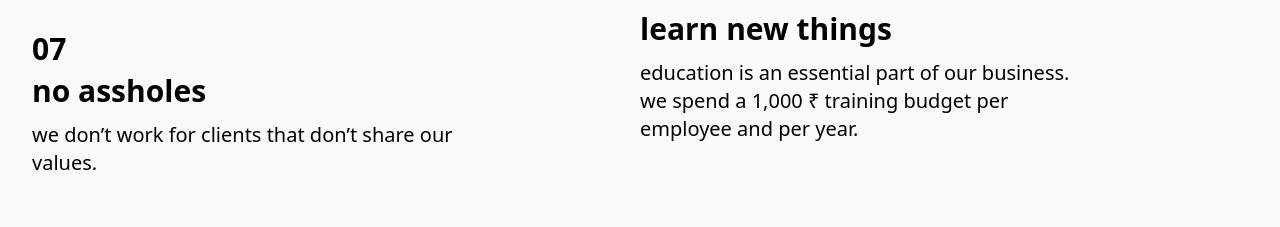
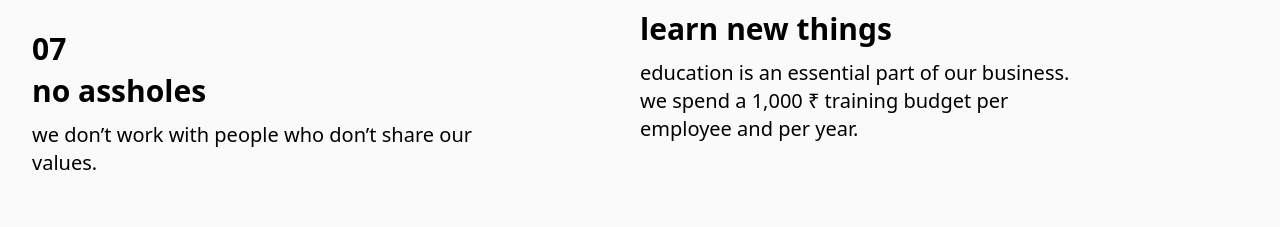
Before and after one commit to DunoLabs/dunolabs-website, a Next.js app: page /people in a window 1280 px wide. Shown: the part 2723-2950 px from the top of the page. Built offline with nearby package versions, Linux system fonts and the light colour scheme.

Commit message:
fix: copy fix for people page

```diff
--- a/app/people/page.tsx
+++ b/app/people/page.tsx
@@ -61,7 +61,7 @@ const CardData: CardProps[] = [
   {
     id: '07',
     title: 'No assholes',
-    description: 'We don’t work for clients that don’t share our values.',
+    description: 'We don’t work with people who don’t share our values.',
   },
 ];
 
```
